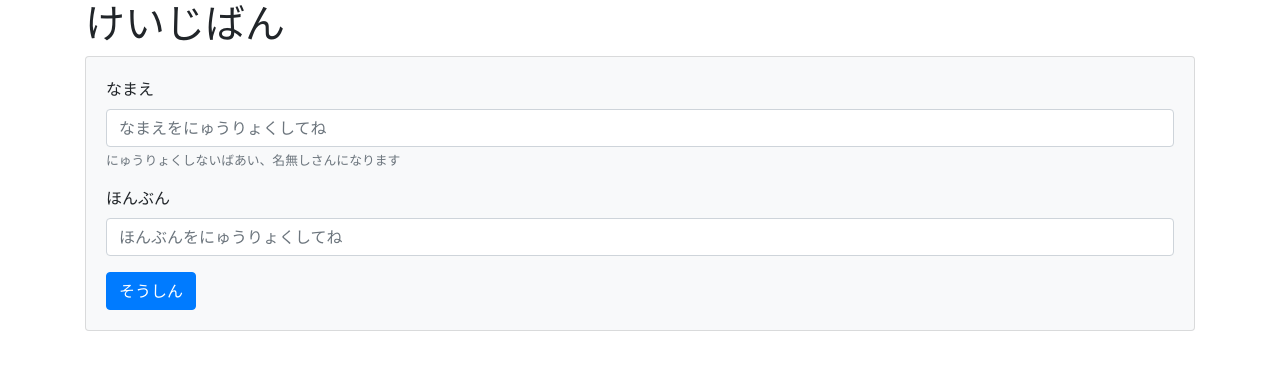
After one commit to saboyutaka/bulletin_board, a PHP site: template templates/index.php in a window 1280 px wide. The commit adds this page. Shown: the top 370 px of the page. Run offline with PHP 8.4, Linux system fonts and the light colour scheme; the template is opened without the code that fills it, so the values that code supplies are empty; some libraries are stand-ins or nearby versions.

Commit message:
get '/'　をとりあえず実装

```diff
--- /dev/null
+++ b/templates/index.php
@@ -0,0 +1,57 @@
+<!DOCTYPE html>
+<html>
+<head>
+  <meta charset="utf-8"/>
+  <title>けいじばん</title>
+  <link rel="stylesheet" href="https://maxcdn.bootstrapcdn.com/bootstrap/4.0.0/css/bootstrap.min.css"
+        integrity="sha384-Gn5384xqQ1aoWXA+058RXPxPg6fy4IWvTNh0E263XmFcJlSAwiGgFAW/dAiS6JXm" crossorigin="anonymous">
+  <script src="https://code.jquery.com/jquery-3.2.1.slim.min.js"
+          integrity="sha384-KJ3o2DKtIkvYIK3UENzmM7KCkRr/rE9/Qpg6aAZGJwFDMVNA/GpGFF93hXpG5KkN"
+          crossorigin="anonymous"></script>
+  <script src="https://cdnjs.cloudflare.com/ajax/libs/popper.js/1.12.9/umd/popper.min.js"
+          integrity="sha384-ApNbgh9B+Y1QKtv3Rn7W3mgPxhU9K/ScQsAP7hUibX39j7fakFPskvXusvfa0b4Q"
+          crossorigin="anonymous"></script>
+  <script src="https://maxcdn.bootstrapcdn.com/bootstrap/4.0.0/js/bootstrap.min.js"
+          integrity="sha384-JZR6Spejh4U02d8jOt6vLEHfe/JQGiRRSQQxSfFWpi1MquVdAyjUar5+76PVCmYl"
+          crossorigin="anonymous"></script>
+
+</head>
+<body>
+<div class="container">
+  <h1>けいじばん</h1>
+  <div class="card bg-light">
+    <div class="card-body">
+      <form>
+        <div class="form-group">
+          <label for="name">なまえ</label>
+          <input type="text" class="form-control" id="name" placeholder="なまえをにゅうりょくしてね">
+          <small id="emailHelp" class="form-text text-muted">にゅうりょくしないばあい、名無しさんになります</small>
+        </div>
+        <div class="form-group">
+          <label for="body">ほんぶん</label>
+          <input type="text" class="form-control" id="body" placeholder="ほんぶんをにゅうりょくしてね" required>
+        </div>
+        <button type="submit" class="btn btn-primary">そうしん</button>
+      </form>
+
+    </div>
+  </div>
+
+  <div class="comments mt-5">
+      <?php foreach ($comments as $comment) { ?>
+        <div class="card mb-3">
+          <div class="card-body">
+
+            <h5 class="card-title d-flex justify-content-between align-items-center">
+              <span><?= $comment["name"] ?></span>
+              <small><?= $comment["created_at"] ?></small>
+            </h5>
+
+            <p class="card-text"><?= $comment["body"] ?></p>
+          </div>
+        </div>
+      <?php } ?>
+  </div>
+</div>
+</body>
+</html>
```
Also changed, not shown: src/routes.php (+12 -5 lines), templates/index.phtml (deleted, +0 -38 lines).
